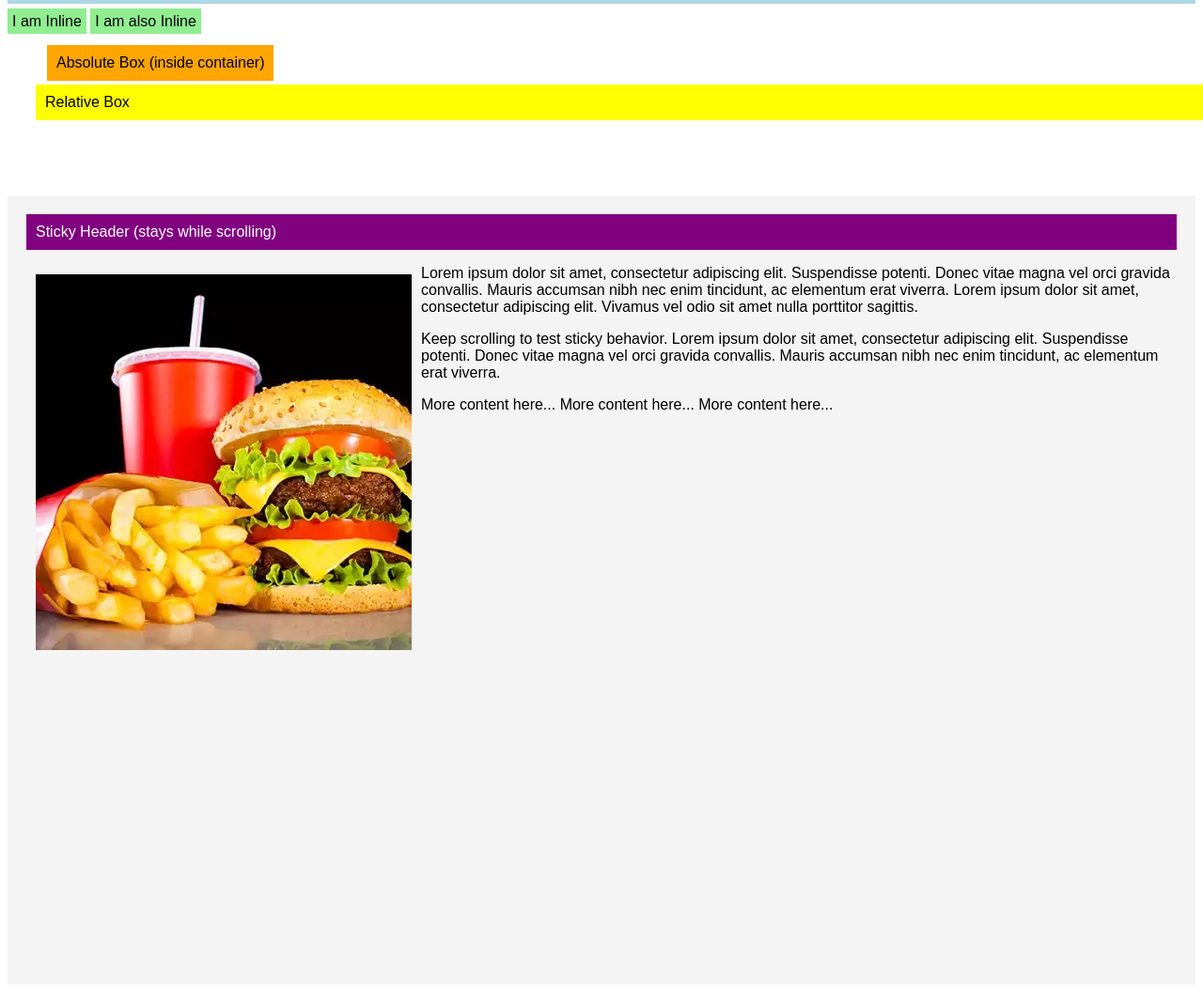
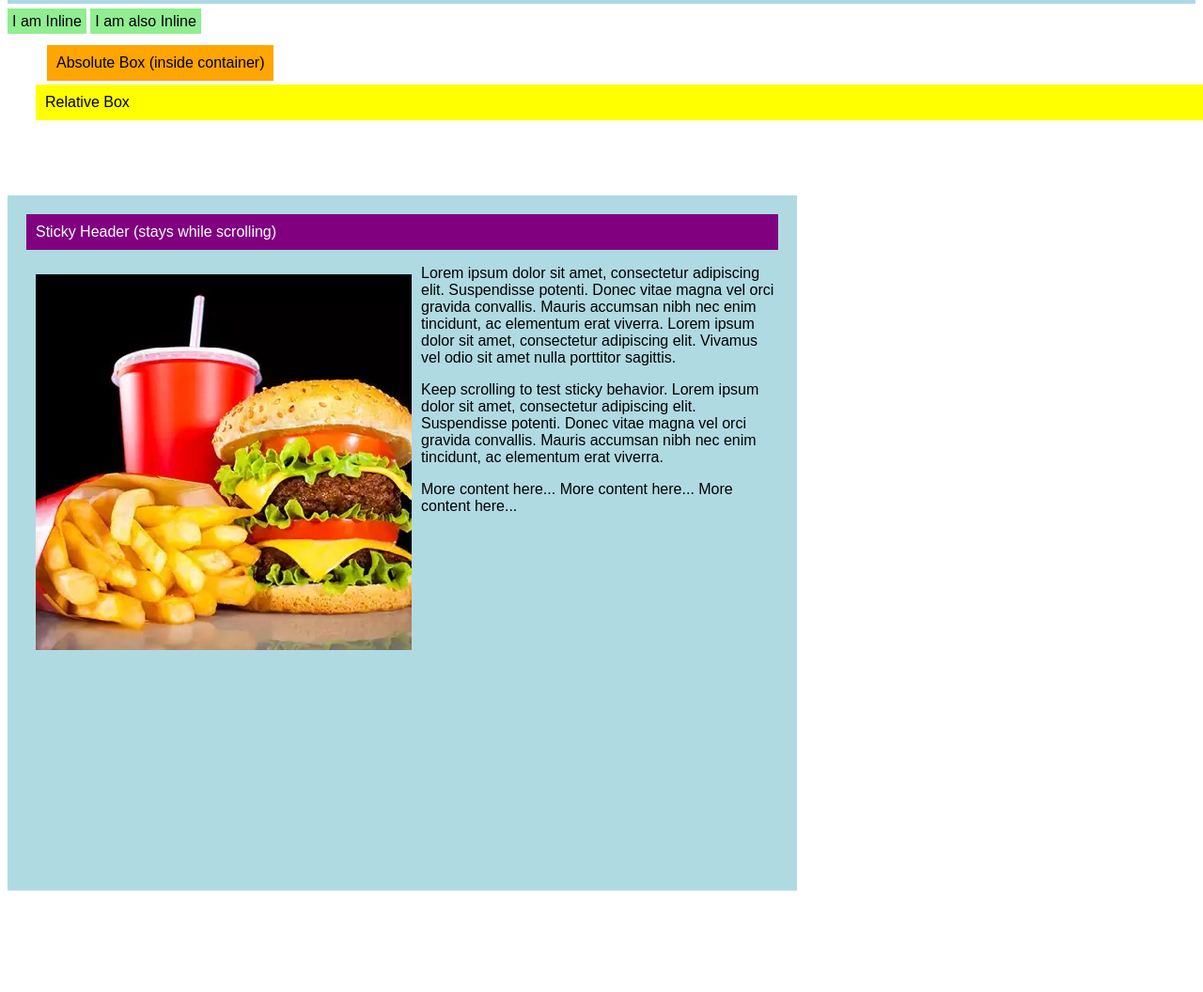
Before and after one commit to AlnomanRobin/Web_Development-100DaysWithCPC, a PHP site: page / in a window 1280 px wide. Shown: the part 152-1208 px from the top of the page at 94% size. After the commit the page ends 1108 px from the top, so only its background shows below. Run offline with PHP 8.4, Linux system fonts and the light colour scheme.

Commit message:
Display & Position

```diff
--- a/phase-01/Day-13/style.css
+++ b/phase-01/Day-13/style.css
@@ -58,8 +58,9 @@ h1 {
 .container {
   margin-top: 100px;
   padding: 20px;
-  height: 800px; /* enough height to test sticky */
-  background: #f4f4f4;
+  height: 700px; /* enough height to test sticky */
+  width: 800px;
+  background: #b0dae2;
 }
 
 .sticky {
```
